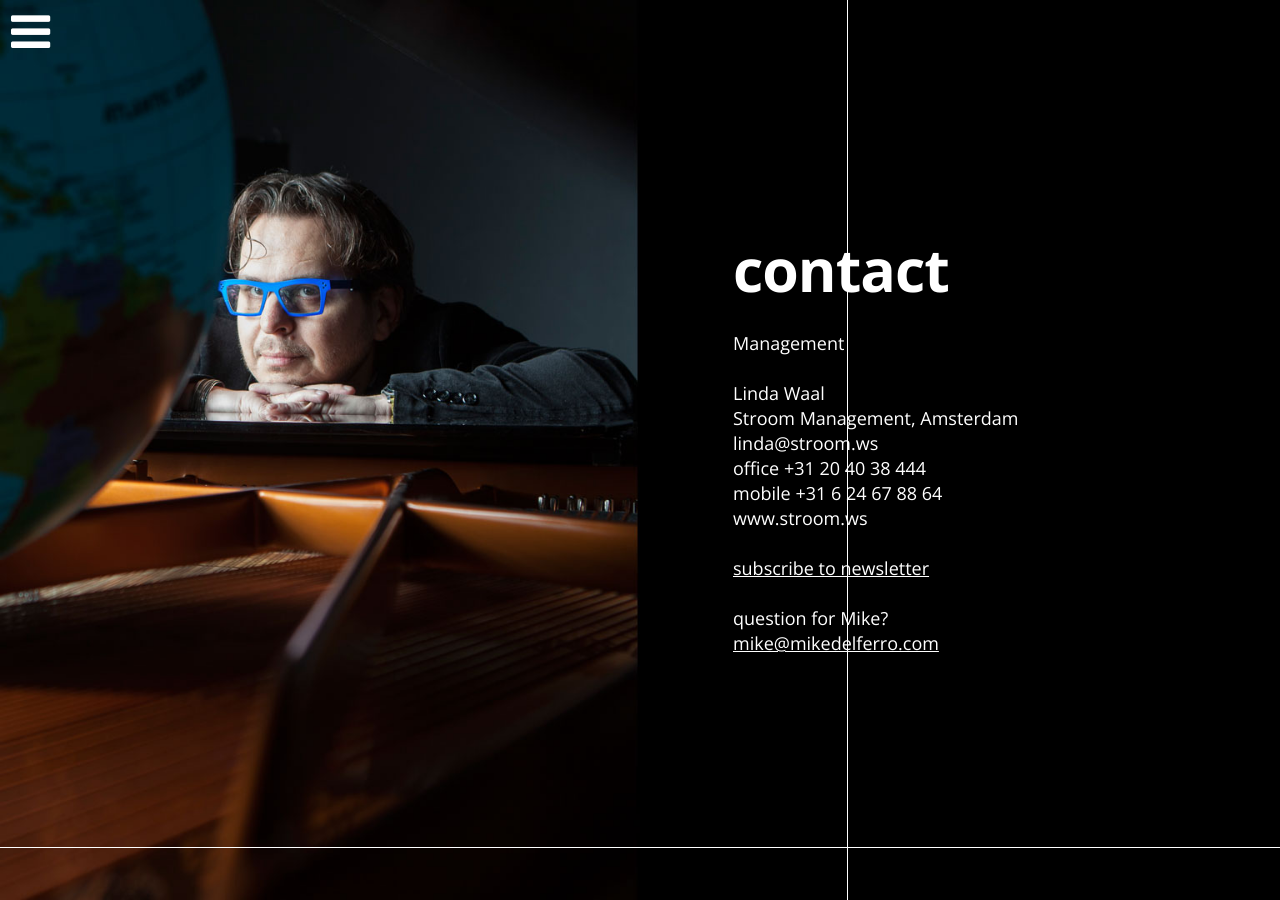
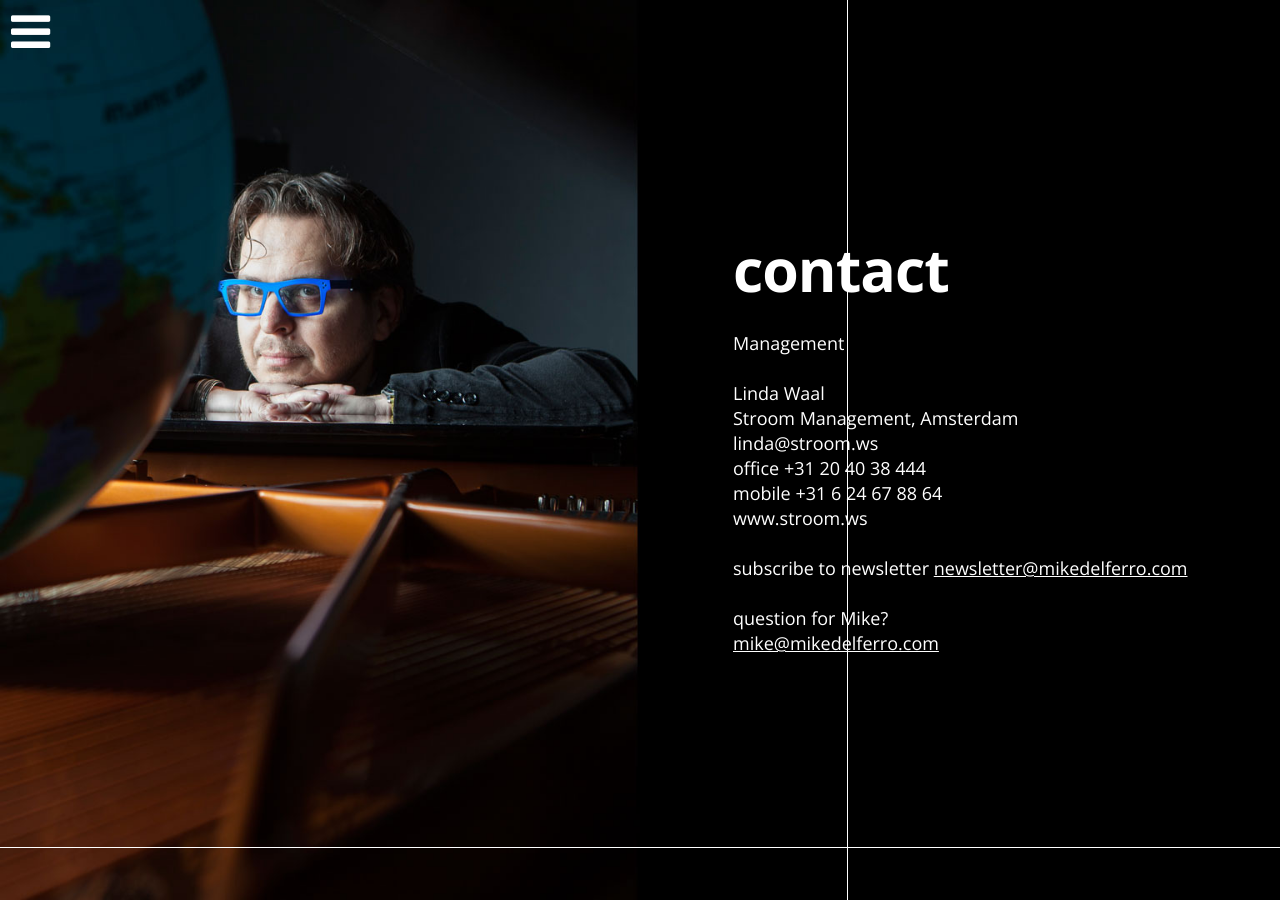
Before and after one commit to mikedelferro/website, a Jekyll site: the page contact.html, which Jekyll copies as it is, in a window 1280 px wide. Built offline with Jekyll 4.4.1, drawn with Linux system fonts in a browser that asks for light colours; nearby versions of some CDN libraries.

Commit message:
Updated 'contact.html' via CloudCannon

```diff
--- a/contact.html
+++ b/contact.html
@@ -607,11 +607,11 @@ $(document).ready(function() {
     font-size:18px;line-height:25px;letter-spacing:0px;text-align:left;;
     overflow: hidden;
     font-weight: 300; font-family: &#039;Open Sans&#039;, sans-serif;" class="wysiwyg editable growpage">
-    <!--base32-414pwwvmc5q66ta2cnkpjvj5chmq8rb2dhjj0vk1dnjku8k3dxq78tbeegvk0c1240-base32-->
+    <!--base32-c9gq6t9k68pk8c9me1vqexkdccuq2dhpehgk4rveddr6mxka6nhpgvbh71t64ck4d1n6mc3pdcrp8vkaddukgutkchw72dtrehh6atb7etnk0rth68u30bb2c5tpactj-base32-->
     <p>Management<br /><br />Linda Waal<br />Stroom Management, Amsterdam<br />linda@stroom.ws<br />office +31 20 40 38 444<br />mobile +31 6 24 67 88 64<br />www.stroom.ws</p>
     <p>&nbsp;</p>
-    <p><a href="javascript:void(location.href='mailto:'+String.fromCharCode(110,101,119,115,108,101,116,116,101,114,64,109,105,107,101,100,101,108,102,101,114,114,111,46,99,111,109)+'?subject=please%20subscribe%20to%20Mike%20del%20Ferro\'s%20newsletter&amp;body=You%20will%20receive%20the%20newsletter%20once%20every%202%2F3%20months%20and%20you%20can%20unsubscribe%20any%20time.%0A%0AMany%20thanks%20for%20your%20interest.')">subscribe to newsletter</a><br /><br />question for Mike?<br /><a href="javascript:void(location.href='mailto:'+String.fromCharCode(109,105,107,101,64,109,105,107,101,100,101,108,102,101,114,114,111,46,99,111,109))">mike@mikedelferro.com </a>
-      <!--base32-414pwwvmc5q66ta5dtj4at39ehgp4v3540-base32-->
+    <p>subscribe to newsletter&nbsp;<a href="javascript:void(location.href='mailto:'+String.fromCharCode(110,101,119,115,108,101,116,116,101,114,64,109,105,107,101,100,101,108,102,101,114,114,111,46,99,111,109)+'?subject=please%20subscribe%20to%20your%20newsletter')">newsletter@mikedelferro.com</a><br /><br />question for Mike?<br /><a href="javascript:void(location.href='mailto:'+String.fromCharCode(109,105,107,101,64,109,105,107,101,100,101,108,102,101,114,114,111,46,99,111,109))">mike@mikedelferro.com </a>
+      <!--base32-c9gq6t9k68pk8c9me1vqexkdccuq2dhpehgkat3md8u62x1k75jpgtvg6hv36d9m60pp4rbkcmtk4-base32-->
     </p>
   </div>
 
```
